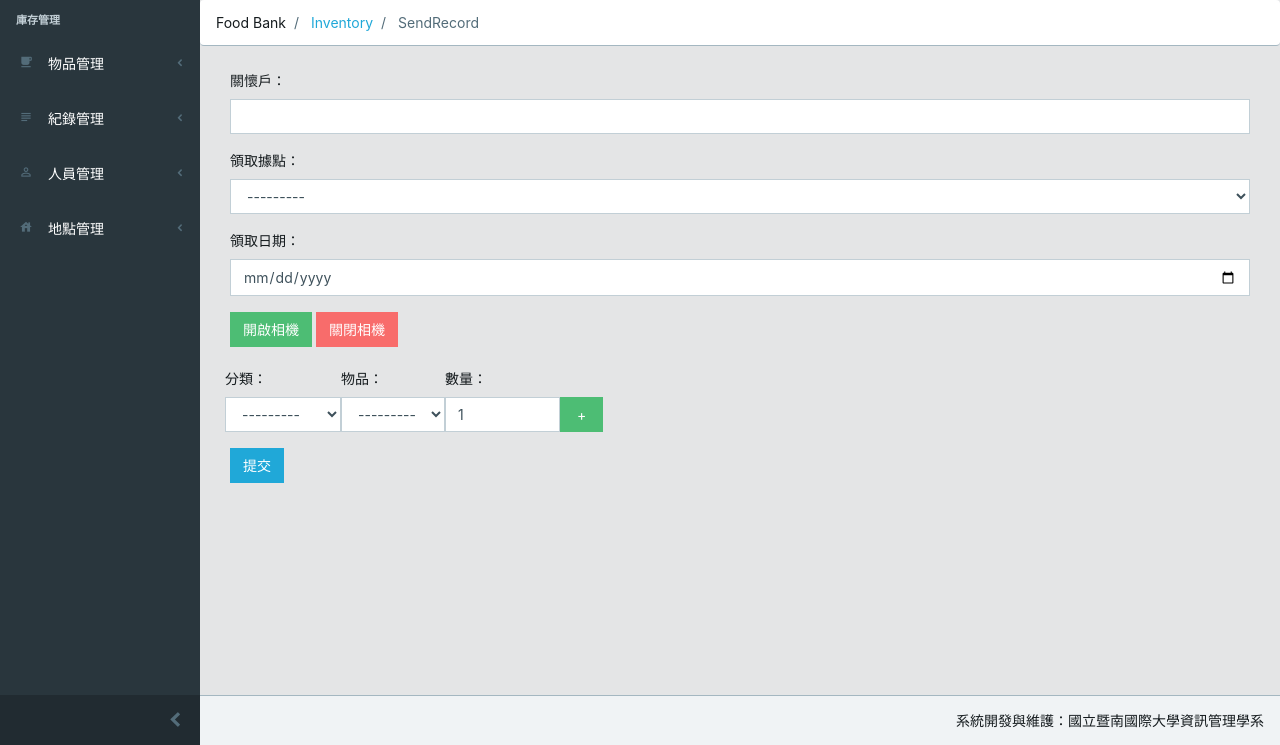
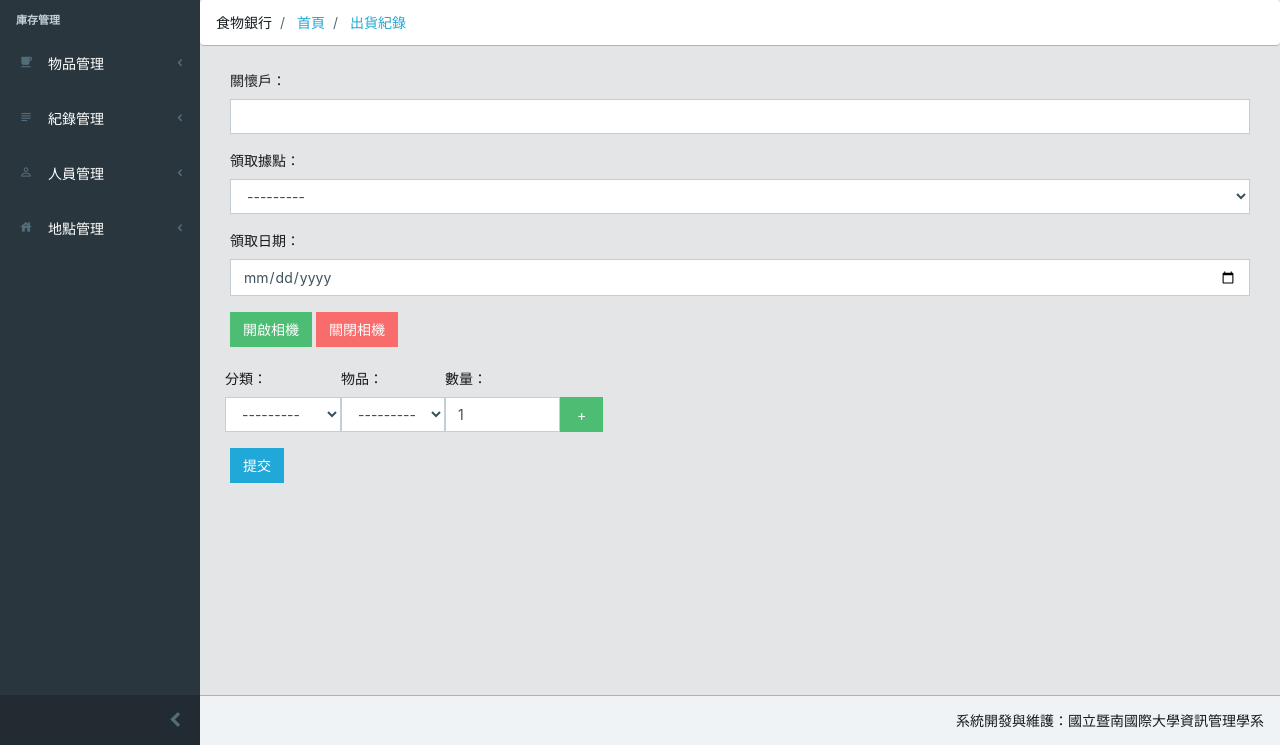
Before and after one commit to bryanhsu00/foodbank, a Django app: page /inventory/create/SendRecord in a window 1280 px wide. Shown: the part 55-800 px from the top of the page. Run offline with Django 3.2, Linux system fonts and the light colour scheme; a user stored in the database is signed in; data comes from the database, SQL or seed files in the repository; data that the repository does not hold is empty; some libraries are stand-ins or nearby versions.

Commit message:
導覽列中文顯示

```diff
--- a/inventory/utils.py
+++ b/inventory/utils.py
@@ -4,6 +4,13 @@ from django.conf import settings
 from django.apps import apps
 import re, collections
 from django.db.models import F
+
+english_name = {
+    "食物銀行":"read/Foodbank", "捐贈者":"read/Donator", "單位聯絡人":"read/Contacter",
+    "關懷戶":"read/Household", "據點":"read/Location", "物品分類":"read/Category",
+    "衡量單位":"read/Measure", "物品":"read/Item", "庫存":"read/Resource",
+    "進貨紀錄":"read/ReceiveRecord", "出貨紀錄":"read/SendRecord"
+    }
 
 def readable(query_set, flag=None):
     result = []
@@ -45,13 +52,13 @@ def get_extend_breadcrumb_items(items_array):
     for i in range(len(items_array)):
         tmp_string = ""
         for j in range(i+1):
-            tmp_string += "/"+items_array[j]
+            tmp_string += items_array[j]
         extend_breadcrumb_items.append({
             "title" : items_array[i],
-            "link" : settings.INVENTORY_ROOT+tmp_string,
+            "link" : settings.INVENTORY_ROOT + english_name[tmp_string],
             "isActive" : False,
         })
-    extend_breadcrumb_items[-1]["isActive"] = True
+    # extend_breadcrumb_items[-1]["isActive"] = True
     return extend_breadcrumb_items
 
 ### 設定一次，全部通用
@@ -170,8 +177,8 @@ def get_side_nav():
 def get_base_dict_for_view(extend_breadcrumb_items_array):
     extend_breadcrumb_items = get_extend_breadcrumb_items(extend_breadcrumb_items_array)
     dict_for_view = {
-        "PROJECT_NAME" : settings.PROJECT_NAME,
-        # "PROJECT_NAME" : "甘霖食物銀行",
+        # "PROJECT_NAME" : settings.PROJECT_NAME,
+        "PROJECT_NAME" : "食物銀行",
         "INVENTORY_ROOT" : settings.INVENTORY_ROOT,
         "extend_breadcrumb_items" : extend_breadcrumb_items,
         "breadcrumb_menu" : get_breadcrumb_menu(),
--- a/inventory/views.py
+++ b/inventory/views.py
@@ -11,12 +11,19 @@ from .models import Resource
 from datetime import datetime
 import json
 
+chinese_name = {
+    "Foodbank":"食物銀行", "Donator":"捐贈者", "Contacter":"單位聯絡人",
+    "Household":"關懷戶", "Location":"據點", "Category":"物品分類",
+    "Measure":"衡量單位", "Item":"物品", "Resource":"庫存",
+    "ReceiveRecord":"進貨紀錄", "SendRecord":"出貨紀錄"
+    }
+
 class MyException(Exception):
     pass
 
 @login_required
 def index(request):
-    context = get_base_dict_for_view(["index"])
+    context = get_base_dict_for_view([])
     context.update({"username" : request.user.username})
     return render(request, 'inventory/index.html', context)
 
@@ -25,7 +32,7 @@ def read_resource(request):
     template = 'inventory/readResource.html'
     st = 'Resource'
     context = {'model_name': st}
-    context.update(get_base_dict_for_view([st]))
+    context.update(get_base_dict_for_view([chinese_name[st]]))
     return render(request, template, context)
 
 @login_required
@@ -79,7 +86,7 @@ def create_receive_record(request):
     context = {'form': form, 'formset': formset, 'model_name': 'ReceiveRecord'}
     if request.method == 'POST':
         context.update({'name': name})
-    context.update(get_base_dict_for_view(['ReceiveRecord']))
+    context.update(get_base_dict_for_view([chinese_name['ReceiveRecord']]))
     return render(request, template, context)
 
 @login_required
@@ -137,7 +144,7 @@ def create_send_record(request):
     context = {'form': form, 'formset': formset, 'model_name': 'SendRecord'}
     if request.method == 'POST':
         context.update({'name': name})
-    context.update(get_base_dict_for_view(['SendRecord']))
+    context.update(get_base_dict_for_view([chinese_name['SendRecord']]))
     return render(request, template, context)
 
 @login_required
@@ -156,7 +163,7 @@ def read(request, st):
 
     context = {'object_list' : readable(m),
                 'model_name': st}
-    context.update(get_base_dict_for_view([st]))
+    context.update(get_base_dict_for_view([chinese_name[st]]))
     return render(request, template, context)
 
 @login_required
@@ -172,7 +179,7 @@ def create(request, st):
         instance.save()
         return HttpResponseRedirect(reverse('read', args=[st]))
     context = {'form': form, 'model_name': st}
-    context.update(get_base_dict_for_view([st]))
+    context.update(get_base_dict_for_view([chinese_name[st]]))
     return render(request, template, context)
 
 @login_required
@@ -187,7 +194,7 @@ def update(request, st, pk):
         form.save()
         return HttpResponseRedirect(reverse('read', args=[st]))
     context = {'form': form, 'model_name': st, 'pk': pk}
-    context.update(get_base_dict_for_view([st]))
+    context.update(get_base_dict_for_view([chinese_name[st]]))
     return render(request, template, context)
 
 @login_required
@@ -198,7 +205,7 @@ def delete(request, st, pk):
         obj.delete()
         return HttpResponseRedirect(reverse('read', args=[st]))
     context = {'object': obj }
-    context.update(get_base_dict_for_view([st]))
+    context.update(get_base_dict_for_view([chinese_name[st]]))
     return render(request, template, context)
 
 ### api
--- a/templates/backstage/breadcrumb.html
+++ b/templates/backstage/breadcrumb.html
@@ -2,7 +2,7 @@
 <ol class="breadcrumb">
     <li class="breadcrumb-item">{{ PROJECT_NAME }}</li>
     <li class="breadcrumb-item">
-        <a href="{{ INVENTORY_ROOT }}">Inventory</a>
+        <a href="{{ INVENTORY_ROOT }}">首頁</a>
     </li>
     {% for item in extend_breadcrumb_items %}
         {% if item.isActive %}
```
